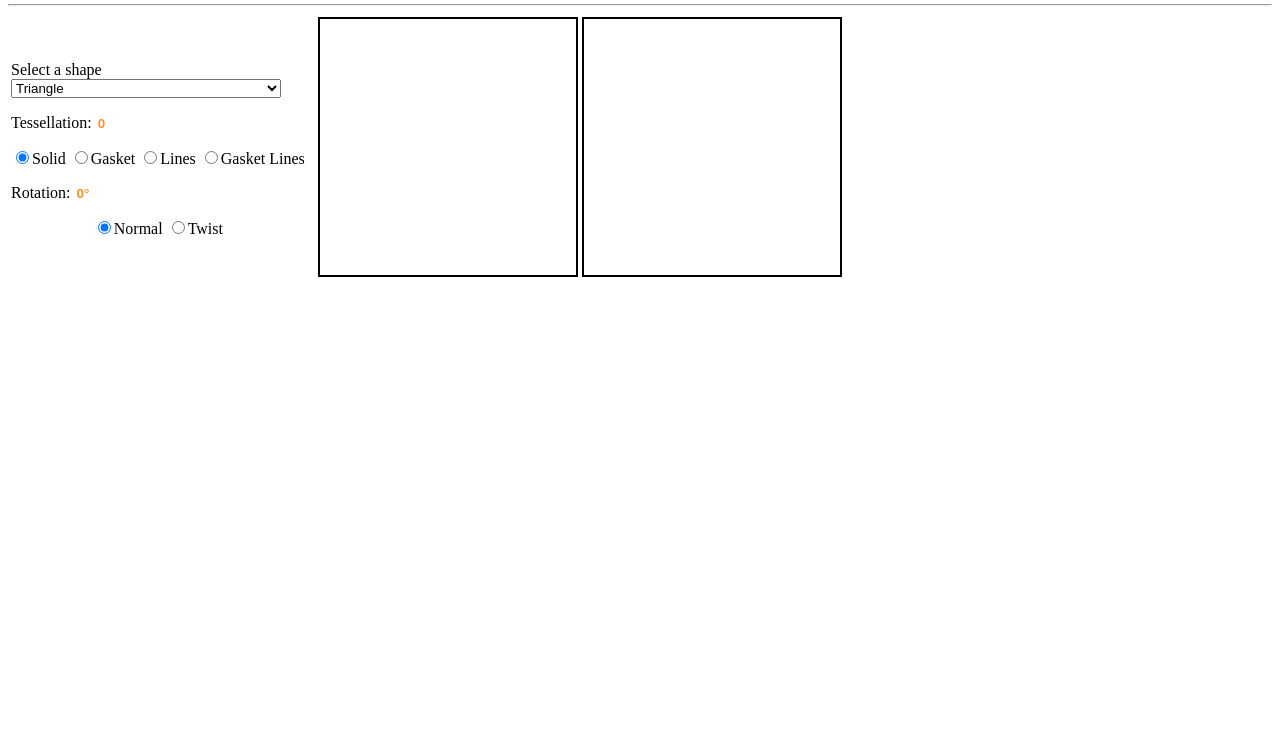
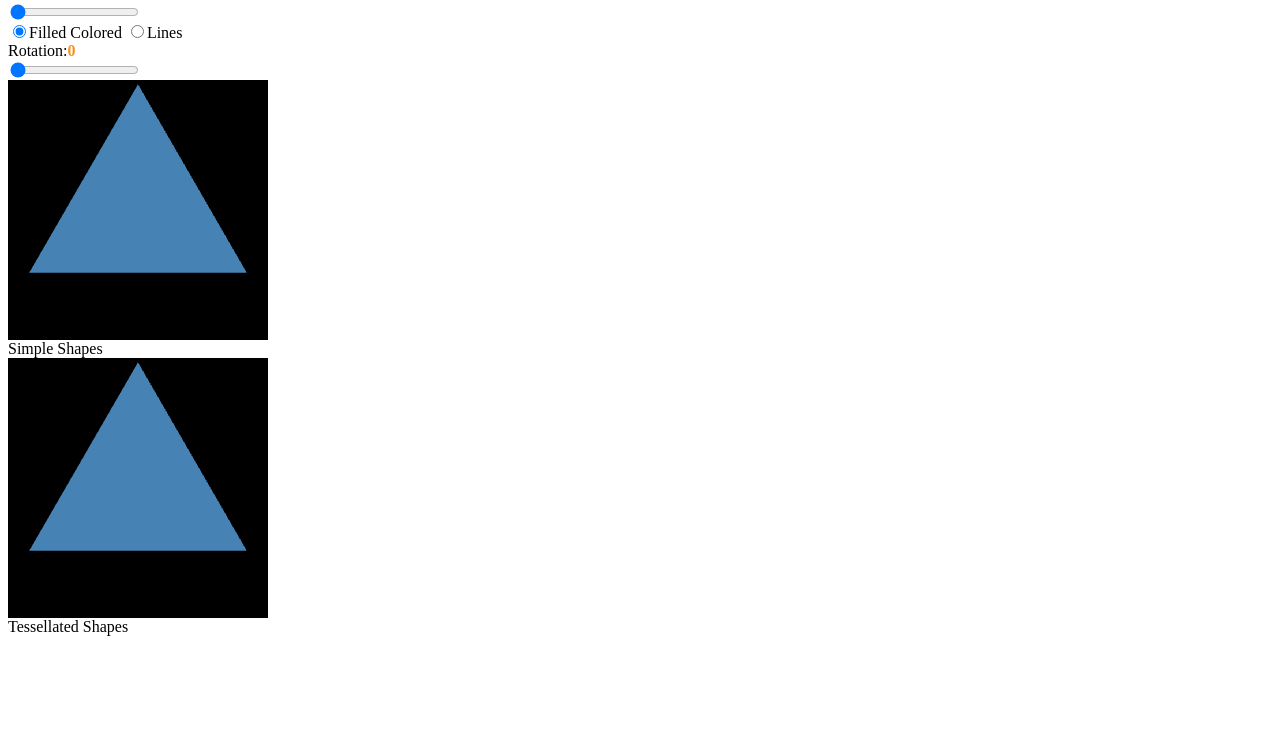
Before and after one commit to MUN-ASSIGNMENT/Computer_Graphics_Assignment_2, a plain HTML site: page index.html in a window 1280 px wide. Shown: the part 62-800 px from the top of the page. Drawn offline with Linux system fonts and the light colour scheme.

Commit message:
update changes

```diff
--- a/index.html
+++ b/index.html
@@ -1,5 +1,7 @@
 <html>
+
 <head>
+  <title>COMP4302 Assignment 2</title>
   <script id="vertex-shader" type="x-shader/x-vertex">
     attribute vec2 vPosition;
 
@@ -22,66 +24,67 @@
 </head>
 
 <body>
-  <h1>WebGL - Tessellation and Twist</h1>
-  <hr />
-
-  <table>
-    <tr>
-      <td style="padding-right: 10px">
-        <p>
-          <label for="shape">Select a shape</label>
+  <!-- <label for="shape">Select a shape</label>
           <br />
           <select name="shape" id="shape" style="width: 270px">
             <option value="3" selected>Triangle</option>
             <option value="4">Square</option>
             <option value="5">Pentagon</option>
             <option value="6">Hexagon</option>
-          </select>
-        </p>
+          </select> -->
+  <div>
+    <label># of Polygon sides: <span id="polygon" readonly
+        style="border:0; color:#f6931f; font-weight:bold;"></span></label>
+    <br />
+    <input id="polygon-slider" type="range" value="0" min=3 max=7 step="1">
+  </div>
 
-        <p>
-          <label for="tessellation">Tessellation:</label>
-          <input type="text" id="tessellation" readonly style="border:0; color:#f6931f; font-weight:bold;" value="0">
+  <div>
+    <label>Tessellation: <span id="tessellation" readonly
+        style="border:0; color:#f6931f; font-weight:bold;"></span></label>
     <br />
-        <div id="tessellation-slider"></div>
-        </p>
+    <input id="tessellation-slider" type="range" value="0" min=0 max=5 step="1">
+  </div>
 
-        <p>
-        <div id="fill" style="width: 100%; text-align: center">
-          <input type="radio" id="fill-radio1" name="fill-radio" checked="checked"><label
-            for="fill-radio1">Solid</label>
-          <input type="radio" id="fill-radio2" name="fill-radio"><label for="fill-radio2">Gasket</label>
+  <div id="fill">
+    <input type="radio" id="fill-radio1" name="fill-radio" checked="checked"><label for="fill-radio1">Filled
+      Colored</label>
     <input type="radio" id="fill-radio3" name="fill-radio"><label for="fill-radio3">Lines</label>
-          <input type="radio" id="fill-radio4" name="fill-radio"><label for="fill-radio4">Gasket Lines</label>
 
   </div>
-        </p>
 
-        <p>
-          <label for="rotation">Rotation:</label>
-          <input type="text" id="rotation" readonly style="border:0; color:#f6931f; font-weight:bold;" value="0°">
-        <div id="rotation-slider"></div>
-        </p>
+  <div>
+    <label>Rotation:<span id="rotation" readonly style="border:0; color:#f6931f; font-weight:bold;"></span></label>
+    <br />
+    <input id="rotation-slider" type="range" value="0" min=0 max=360 step="1">
+  </div>
 
-        <p>
+
+
+  <!--  <p>
         <div id="twist" style="width: 100%; text-align: center">
           <input type="radio" id="twist-radio1" name="twist-radio" checked="checked"><label
             for="twist-radio1">Normal</label>
           <input type="radio" id="twist-radio2" name="twist-radio"><label for="twist-radio2">Twist</label>
         </div>
-        </p>
+        </p> -->
 
-      </td>
-      <td>
-        <canvas id="gl-canvas" width="256" height="256" style="border: 2px solid black">
+  <div>
+    <canvas id="gl-canvas-normal" width="256" height="256" style="border: 2px solid black">
       Oops ... your browser doesn't support the HTML5 canvas element
     </canvas>
-        <canvas id="gl-canvas2" width="256" height="256" style="border: 2px solid black">
+    <br/>
+    <label>Simple Shapes</label>
+  </div>
+  <div>
+    <canvas id="gl-canvas-tessellated" width="256" height="256" style="border: 2px solid black">
       Oops ... your browser doesn't support the HTML5 canvas element
     </canvas>
-      </td>
-    </tr>
-  </table>
+    <br/>
+    <label>Tessellated Shapes</label>
+  </div>
+
+
 </body>
 
 </html>
--- a/tessellation.js
+++ b/tessellation.js
@@ -2,8 +2,7 @@
 var gl;
 var vertices;
 var points;
-var programNormal;
-var programTessellated;
+var program;
 
 var fill = 3;
 var tessellation = 0;
@@ -81,21 +80,21 @@ var vec_hexagon = [
 vertices = vec_triangle.slice(0);
 
 window.onload = init = () => {
-  let normalGl = generateCanvasNormal();
-  let tessellatedGl = generateCanvasTessellated();
-  tessellationSlider(normalGl);
-  polygonSlider(normalGl);
-  rotationSlider(normalGl);
+  generateCanvasNormal();
+  generateCanvasTessellated();
+  tessellationSlider();
+  polygonSlider();
+  rotationSlider();
 }
 
-const polygonSlider = (gl) => {
+const polygonSlider = () => {
   const slider = document.getElementById("polygon-slider");
   document.getElementById("polygon").innerHTML = "3";
   slider.addEventListener("input", () => {
     const sliderValue = slider.value === "7" ? "8" : slider.value;
     document.getElementById("polygon").innerHTML = sliderValue;
-
-  /*   switch (sliderValue) {
+    console.log(sliderValue)
+    switch (sliderValue) {
       default:
     case "3":
       vertices = vec_triangle.slice(0);
@@ -110,11 +109,11 @@ const polygonSlider = (gl) => {
       vertices = vec_hexagon.slice(0);
       break;
   }
-    recalculate(gl); */
+  recalculate();
   })
 }
 
-const tessellationSlider = (gl) => {
+const tessellationSlider = () => {
   const slider = document.getElementById("tessellation-slider");
   document.getElementById("tessellation").innerHTML = "0";
   slider.addEventListener("input", () => {
@@ -124,7 +123,7 @@ const tessellationSlider = (gl) => {
   })
 }
 
-const rotationSlider = (gl) => {
+const rotationSlider = () => {
   const slider = document.getElementById("rotation-slider");
   document.getElementById("rotation").innerHTML = "0";
   slider.addEventListener("input", () => {
@@ -150,21 +149,20 @@ const generateCanvasNormal = () => {
   gl.clearColor(0.0, 0.0, 0.0, 1.0);
 
   //  Load shaders and initialize attribute buffers
-  programNormal = initShaders(gl, "vertex-shader", "fragment-shader");
-  gl.useProgram(programNormal);
-console.log('run')
+  var program = initShaders(gl, "vertex-shader", "fragment-shader");
+  gl.useProgram(program);
+
   // Load the data into the GPU
   var bufferId = gl.createBuffer();
   gl.bindBuffer(gl.ARRAY_BUFFER, bufferId);
   gl.bufferData(gl.ARRAY_BUFFER, flatten(vertices), gl.STATIC_DRAW);
 
   // Associate out shader variables with our data buffer
-  var vPosition = gl.getAttribLocation(programNormal, "vPosition");
+  var vPosition = gl.getAttribLocation(program, "vPosition");
   gl.vertexAttribPointer(vPosition, 2, gl.FLOAT, false, 0, 0);
   gl.enableVertexAttribArray(vPosition);
 
-  recalculate(gl, programNormal);
-  return gl;
+  render(gl);
 }
 
 const generateCanvasTessellated = () => {
@@ -183,8 +181,8 @@ const generateCanvasTessellated = () => {
   gl.clearColor(0.0, 0.0, 0.0, 1.0);
 
   //  Load shaders and initialize attribute buffers
-  var programTessellated = initShaders(gl, "vertex-shader", "fragment-shader");
-  gl.useProgram(programTessellated);
+  var program = initShaders(gl, "vertex-shader", "fragment-shader");
+  gl.useProgram(program);
 
   // Load the data into the GPU
   var bufferId = gl.createBuffer();
@@ -192,13 +190,11 @@ const generateCanvasTessellated = () => {
   gl.bufferData(gl.ARRAY_BUFFER, flatten(vertices), gl.STATIC_DRAW);
 
   // Associate out shader variables with our data buffer
-
-  var vPosition = gl.getAttribLocation(programTessellated, "vPosition");
+  var vPosition = gl.getAttribLocation(program, "vPosition");
   gl.vertexAttribPointer(vPosition, 2, gl.FLOAT, false, 0, 0);
   gl.enableVertexAttribArray(vPosition);
 
-  recalculate(gl, programTessellated);
-  return gl;
+  render(gl);
 }
 
 
@@ -276,7 +272,7 @@ recalculate();
 });
 
 */
-const recalculate = (gl, program) => {
+const recalculate = () => {
   points = [];
 
   for (var i = 0; i < vertices.length; i += 3) {
@@ -288,17 +284,17 @@ const recalculate = (gl, program) => {
   gl.vertexAttribPointer(vPosition, 2, gl.FLOAT, false, 0, 0);
   gl.enableVertexAttribArray(vPosition);
 
-  render(gl);
+  render();
 }
 
 const render = (gl) => {
-  console.log(points)
+  console.log('render2' + typeof (gl));
   gl.clear(gl.COLOR_BUFFER_BIT);/*
 if (fill === 3 || fill === 4) {
   console.log('x')
   gl.drawArrays(gl.LINES, 0, points.length);
 } else { */
-  gl.drawArrays(gl.TRIANGLES, 0, 3);
+  gl.drawArrays(gl.TRIANGLES, 0, 3/* points.length */);
 }/*
 }
  */
```
Lines whose indentation alone changed are shown as unchanged.
